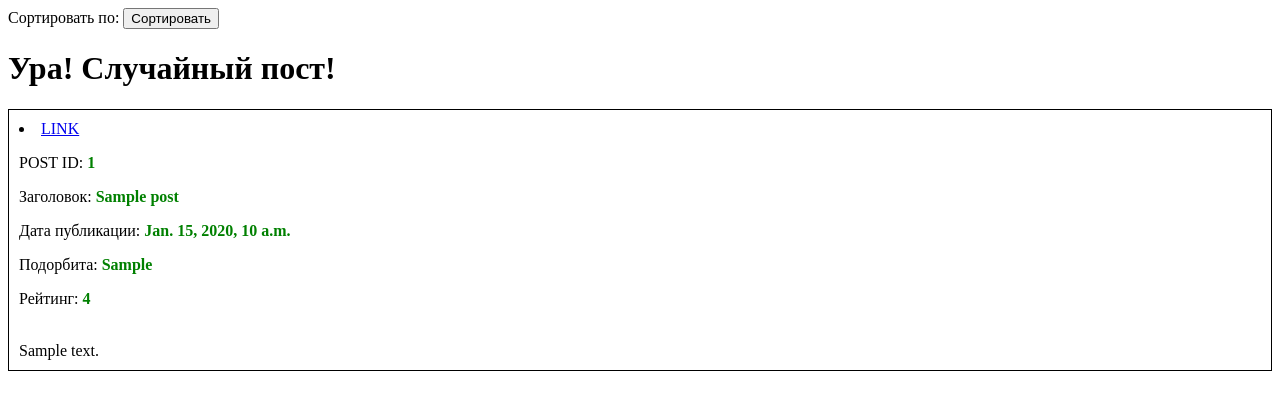
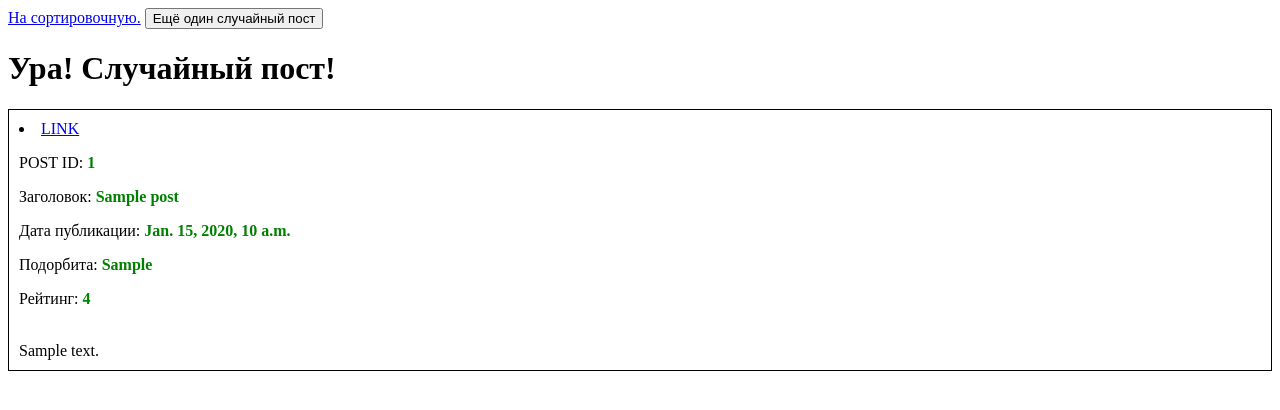
Before and after one commit to ta0ma0/orbitar_charts, a Django app: template orb_charts/random_post/templates/random_post/random_post.html in a window 1280 px wide. Shown: the top 410 px of the page. Run offline with Django 5.2, Linux system fonts and the light colour scheme; the template is opened without the code that fills it: most values are stand-ins (such as "Sample title", 1, 10 or a date in 2020).

Commit message:
Home button added

```diff
--- a/orb_charts/random_post/templates/random_post/random_post.html
+++ b/orb_charts/random_post/templates/random_post/random_post.html
@@ -6,11 +6,11 @@
     <title>Orbitar Random Post</title>
 </head>
 <body>
-    <form method="get">
-        <label for="sort_by">Сортировать по:</label>
-        <a href="{% url 'probe_app:orbitar_all_feed_posts' %}"></a>
-        <button type="submit">Сортировать</button>
-    </form>
+    <a href="{% url 'probe_app:orbitar_all_feed_posts' %}">На сортировочную.</a>
+    <button type="button" id="random-post-button">Ещё один случайный пост</button>
+    <div id="random-post-container">
+
+
 
     {% if post %}
         <h1>Ура! Случайный пост!</h1>
@@ -28,5 +28,15 @@
     {% else %}
         <p>Загрузка...</p>
     {% endif %}
+</div>
+<script>
+    document.getElementById('random-post-button').addEventListener('click', function() {
+        fetch('/random') // Отправляем GET-запрос на /random
+            .then(response => response.text()) // Получаем текст ответа
+            .then(data => {
+                document.getElementById('random-post-container').innerHTML = data; // Обновляем контейнер
+            });
+    });
+</script>
 </body>
 </html>
```
